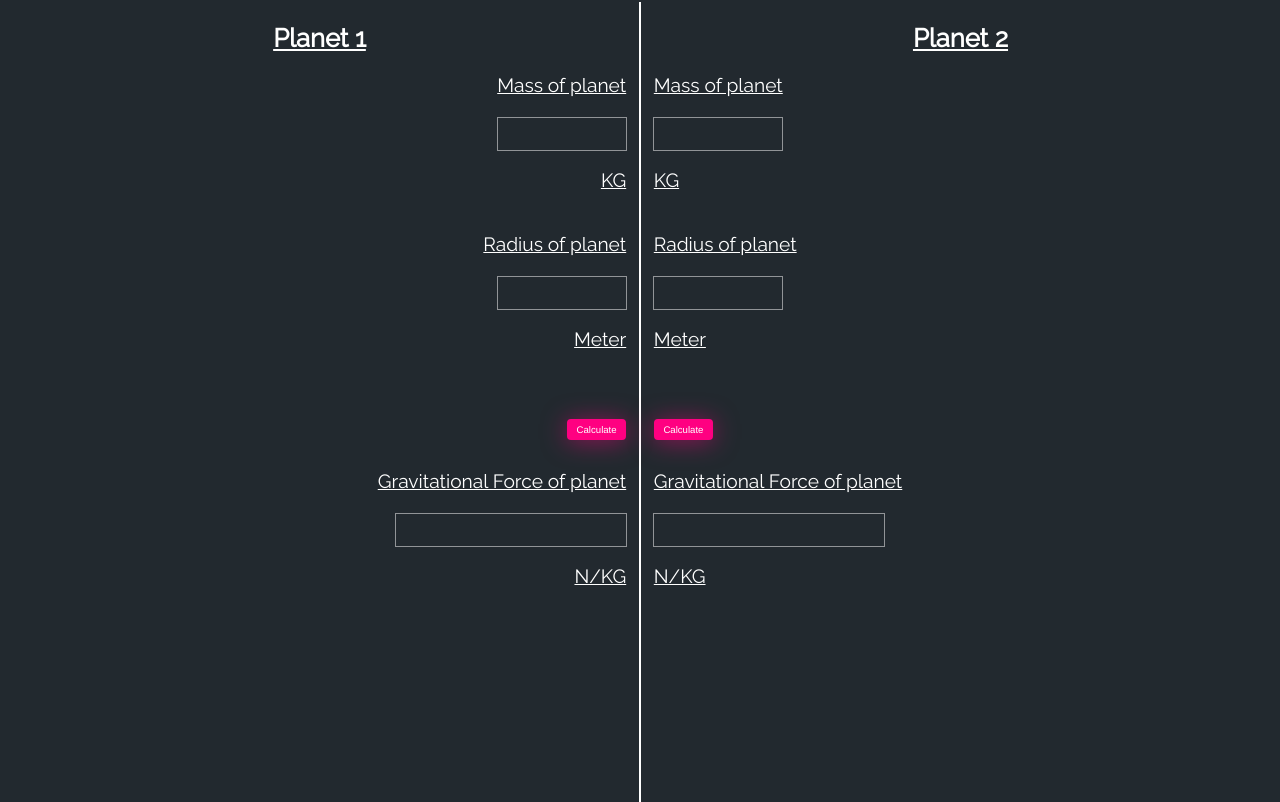
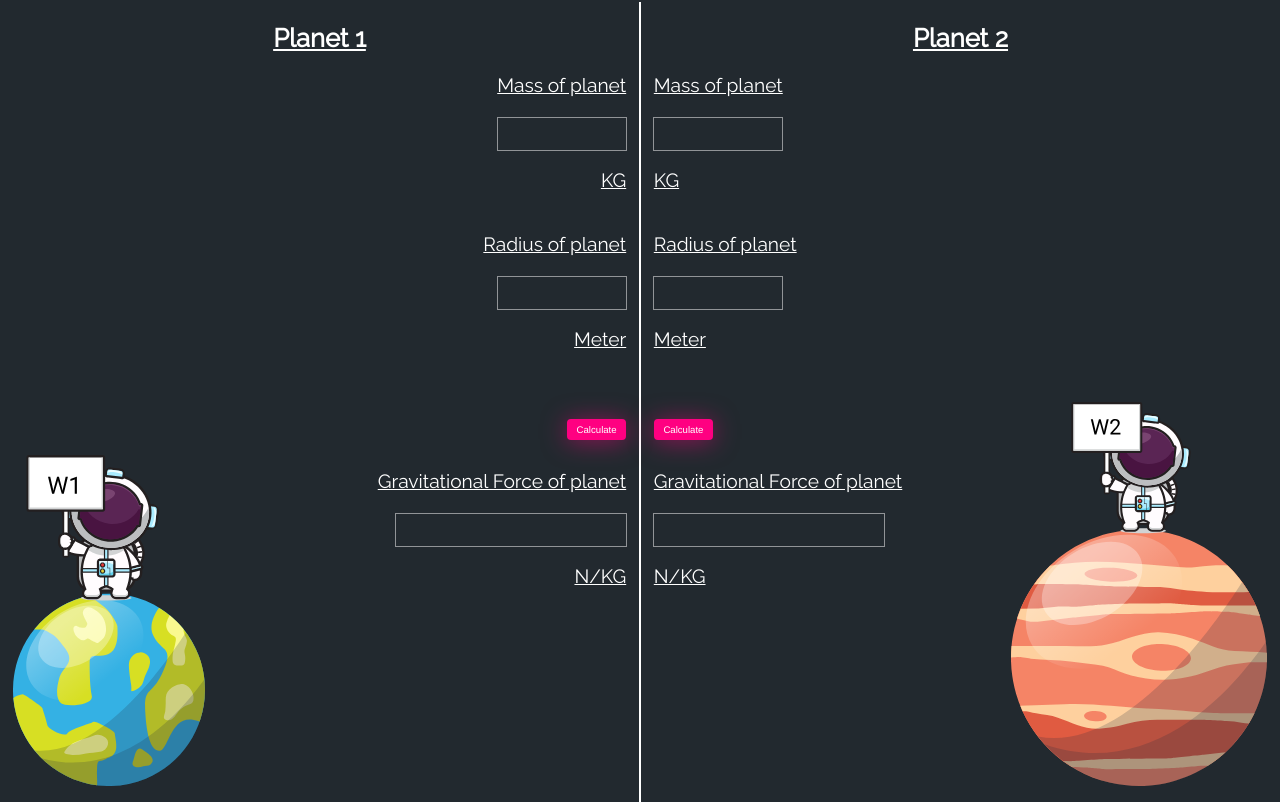
Before and after one commit to AtharvaT02/Weigthonworlds, a plain HTML site: page index.html in a window 1280 px wide. Shown: the part 1611-2413 px from the top of the page. Drawn offline with nearby package versions, Linux system fonts and the light colour scheme; the site is published under a folder, as on GitHub Pages, so addresses that start at the root find nothing; no server answers.

Commit message:
Update index.html

```diff
--- a/index.html
+++ b/index.html
@@ -106,7 +106,7 @@
                     <input type="text" class="gaf1" id="gaf1" name="gaf1" value="">
                     <p>N/KG</p>
                 </div>
-                <img src="/assests/comp1.svg" alt="" class="img1">
+                <img src="assests/comp1.svg" alt="" class="img1">
             </div>
             <div class="comp2">
                 <h2 align="center">Planet 2</h2>
@@ -122,7 +122,7 @@
                     <input type="text" class="gaf2" id="gaf2" name="gaf2" value="">
                     <p>N/KG</p>
                 </div>
-                <img src="/assests/comp2.svg" alt="" class="img2">
+                <img src="assests/comp2.svg" alt="" class="img2">
             </div>
         </div>
     </section>
```
